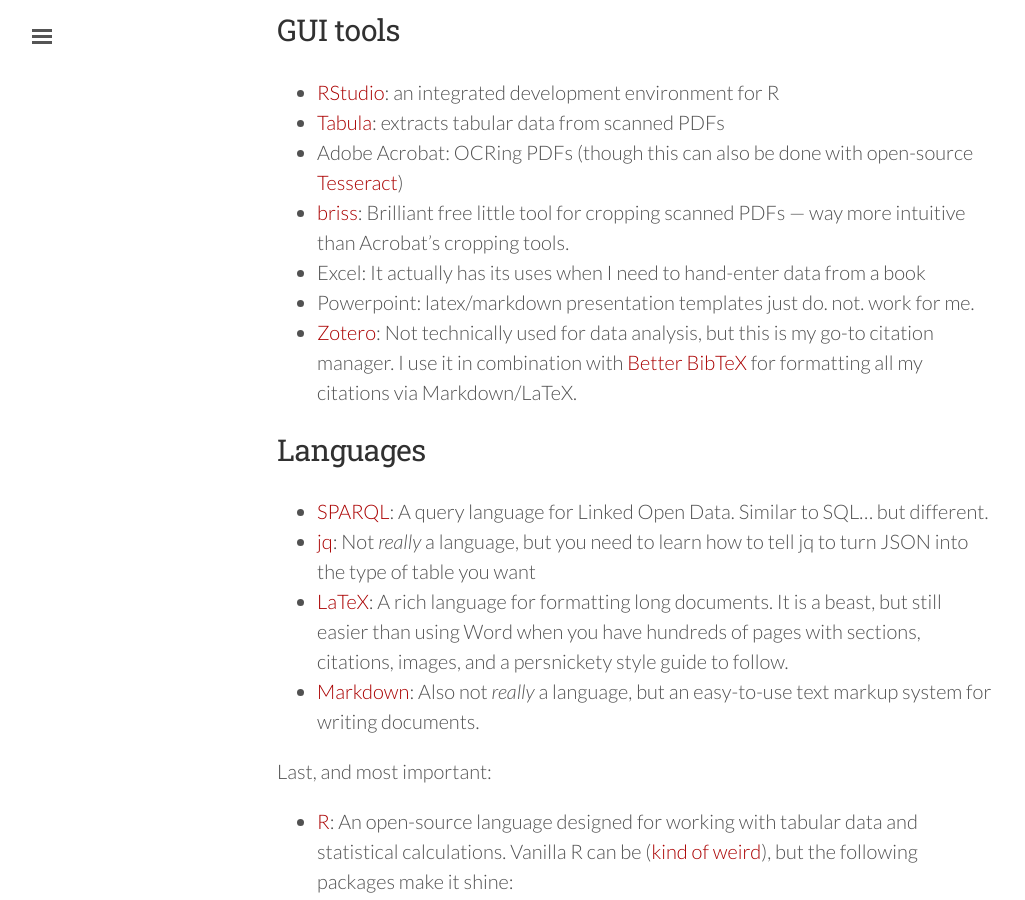
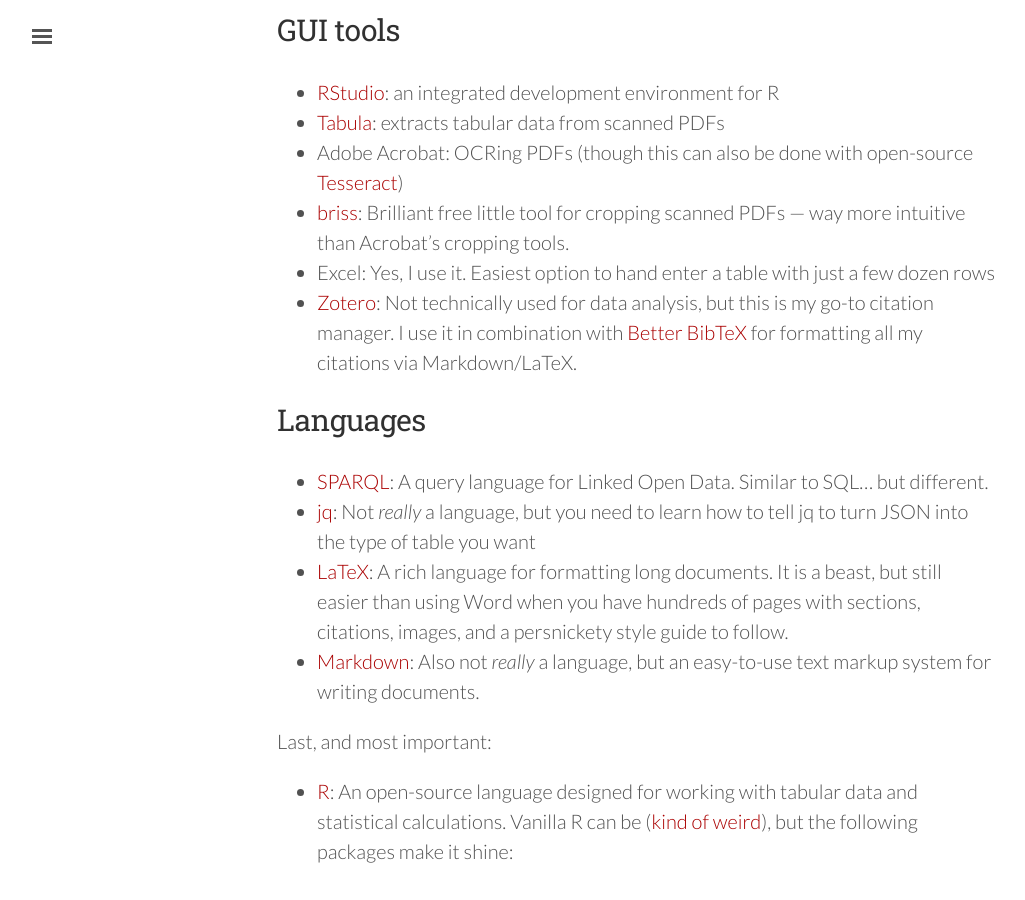
Before and after one commit to mdlincoln/mdlincoln.github.io, a Jekyll site: the page built from pages/how-did-they-make-that.md, in a window 1280 px wide and 900 px high, scrolled down 1263 px. Shown: the whole window, without its empty margins (3-1028 px from the left). Built offline with Jekyll 4.4.1, drawn with Linux system fonts in a browser that asks for light colours; nearby versions of some CDN libraries.

Commit message:
take out ppt

```diff
--- a/pages/how-did-they-make-that.md
+++ b/pages/how-did-they-make-that.md
@@ -38,8 +38,7 @@
 - [Tabula](http://tabula.technology/): extracts tabular data from scanned PDFs
 - Adobe Acrobat: OCRing PDFs (though this can also be done with open-source [Tesseract](https://github.com/tesseract-ocr/tesseract))
 - [briss](http://briss.sourceforge.net/): Brilliant free little tool for cropping scanned PDFs --- way more intuitive than Acrobat's cropping tools.
-- Excel: It actually has its uses when I need to hand-enter data from a book
-- Powerpoint: latex/markdown presentation templates just do. not. work for me.
+- Excel: Yes, I use it. Easiest option to hand enter a table with just a few dozen rows
 - [Zotero](https://www.zotero.org/): Not technically used for data analysis, but this is my go-to citation manager. I use it in combination with [Better BibTeX](https://zotplus.github.io/zotero-better-bibtex/) for formatting all my citations via Markdown/LaTeX.
 
 ## Languages
```
